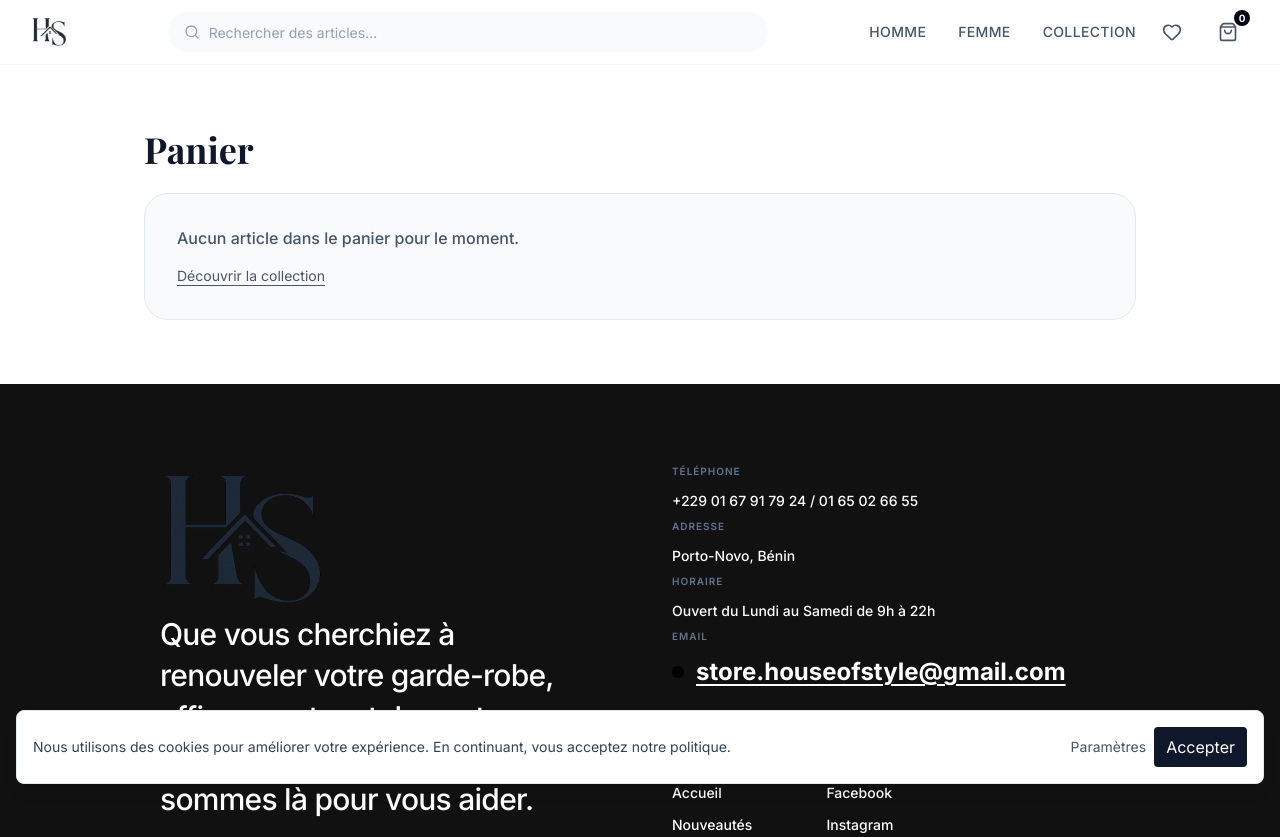
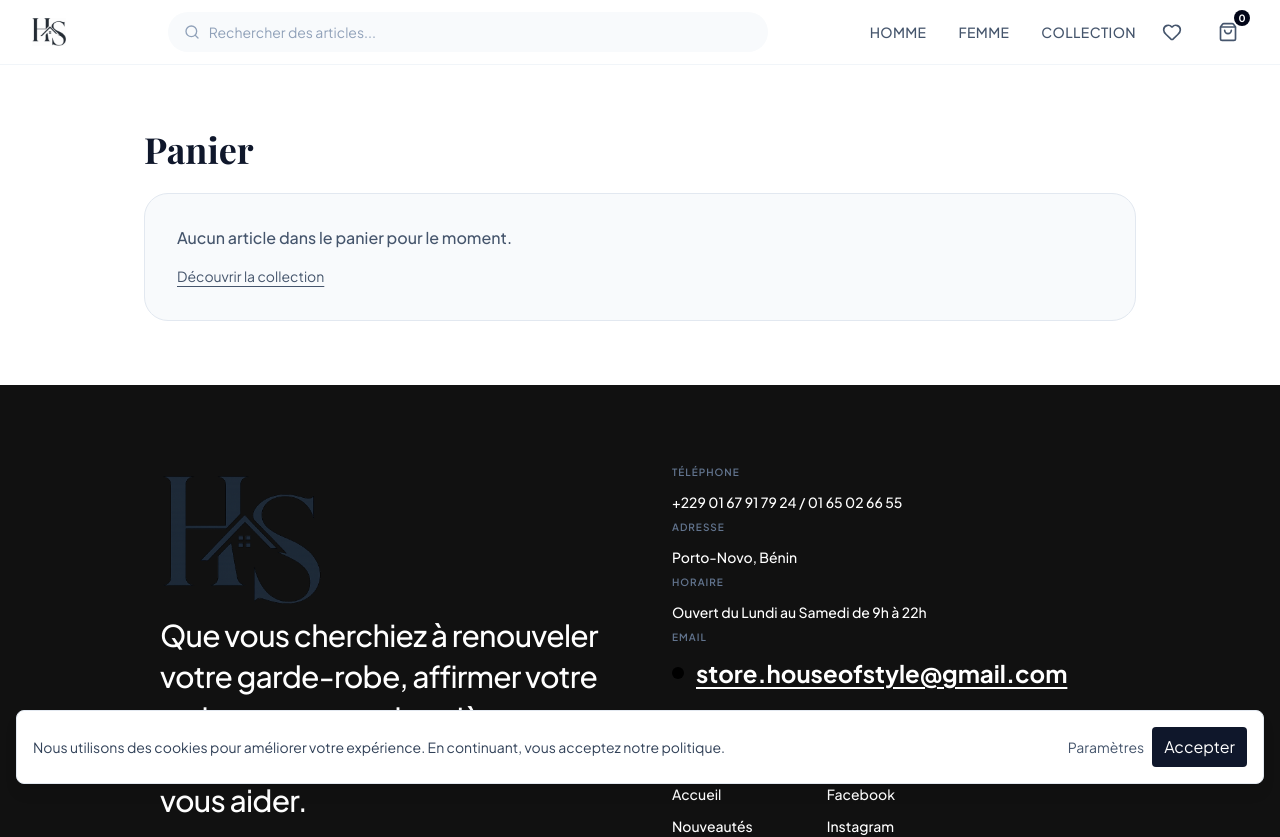
Before and after one commit to storehouseofstyle-blip/website, a Next.js app: page /panier in a window 1280 px wide. Shown: the top 837 px of the page. Built offline with nearby package versions, Linux system fonts and the light colour scheme.

Commit message:
fix: restore original typography configuration

```diff
--- a/app/globals.css
+++ b/app/globals.css
@@ -3,16 +3,14 @@
 :root {
   --background: #ffffff;
   --foreground: #171717;
-  --font-inter: sans-serif;
-  --font-playfair: serif;
 }
 
 @theme inline {
   --color-background: var(--background);
   --color-foreground: var(--foreground);
-  --font-sans: var(--font-inter), sans-serif;
-  --font-serif: var(--font-playfair), serif;
-  --font-mono: var(--font-inter), sans-serif;
+  --font-sans: var(--font-jakarta);
+  --font-serif: var(--font-playfair);
+  --font-mono: var(--font-geist-mono);
 }
 
 @media (prefers-color-scheme: dark) {
@@ -21,10 +19,22 @@
     --foreground: #ededed;
   }
 }
+@theme {
+  /* Associe font-sans à notre police Plus Jakarta Sans */
+  --font-sans: var(--font-jakarta), sans-serif;
+
+  /* Associe font-serif à notre police Playfair Display */
+  --font-serif: var(--font-playfair), serif;
+
+  /* Associe font-mono à notre police Geist Mono (parfait pour les prix) */
+  --font-mono: var(--font-mono), monospace;
+}
+
+
 body {
   background: var(--background);
   color: var(--foreground);
-  font-family: var(--font-inter), sans-serif;
+  font-family: var(--font-jakarta), sans-serif;
 }
 
 .shop-the-look-track {
--- a/app/layout.tsx
+++ b/app/layout.tsx
@@ -1,5 +1,10 @@
 import type { Metadata } from "next";
-import { Inter, Playfair_Display } from "next/font/google";
+import {
+  Geist_Mono,
+  Inter,
+  Playfair_Display,
+  Plus_Jakarta_Sans,
+} from "next/font/google";
 import "./globals.css";
 import CookieBanner from "@/components/CookieBanner";
 
@@ -9,6 +14,17 @@ const playfair = Playfair_Display({
   variable: "--font-playfair",
   subsets: ["latin"],
   weight: ["400", "500", "600", "700", "800"],
+});
+
+const jakartaSans = Plus_Jakarta_Sans({
+  variable: "--font-jakarta",
+  subsets: ["latin"],
+  weight: ["300", "400", "500", "600", "700", "800"],
+});
+
+const geistMono = Geist_Mono({
+  variable: "--font-geist-mono",
+  subsets: ["latin"],
 });
 
 export const metadata: Metadata = {
@@ -25,7 +41,7 @@ export default function RootLayout({
     <html
       lang="fr"
       data-scroll-behavior="smooth"
-      className={`${inter.variable} ${playfair.variable} scroll-smooth font-sans`}
+      className={`${inter.variable} ${playfair.variable} ${jakartaSans.variable} ${geistMono.variable} scroll-smooth font-sans`}
     >
       <body className="antialiased bg-white text-slate-900">
         {children}
--- a/components/Footer.tsx
+++ b/components/Footer.tsx
@@ -64,7 +64,7 @@ export default function Footer() {
         {/* Big Typography */}
         <div className="w-full flex flex-col mb-12 select-none pointer-events-none">
           <div className="flex items-start">
-            <h1 className="font-serif text-[15vw] leading-none font-bold tracking-tighter">
+            <h1 className="text-[15vw] leading-none font-bold tracking-tighter">
               houseofstyle
             </h1>
           </div>
```
